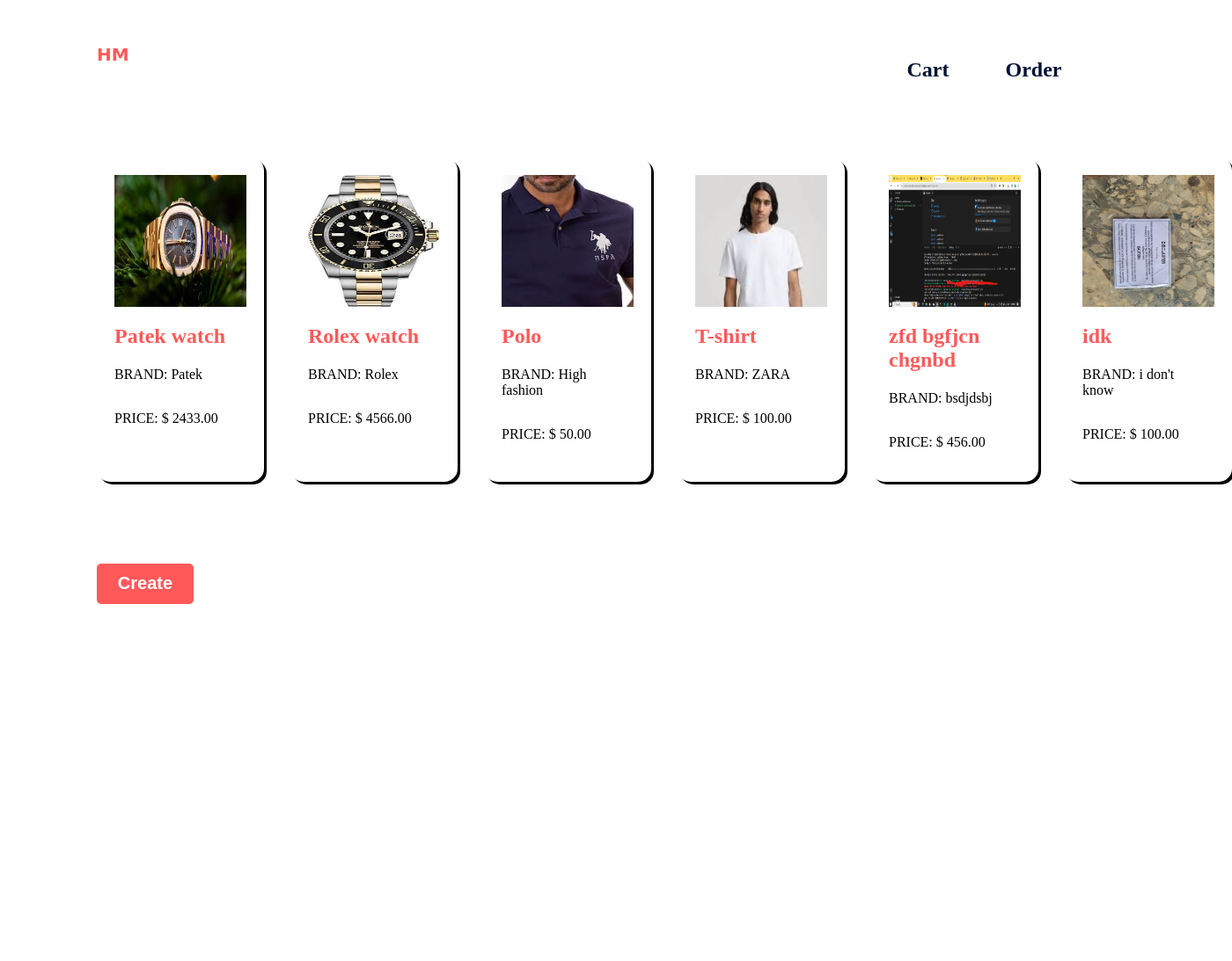
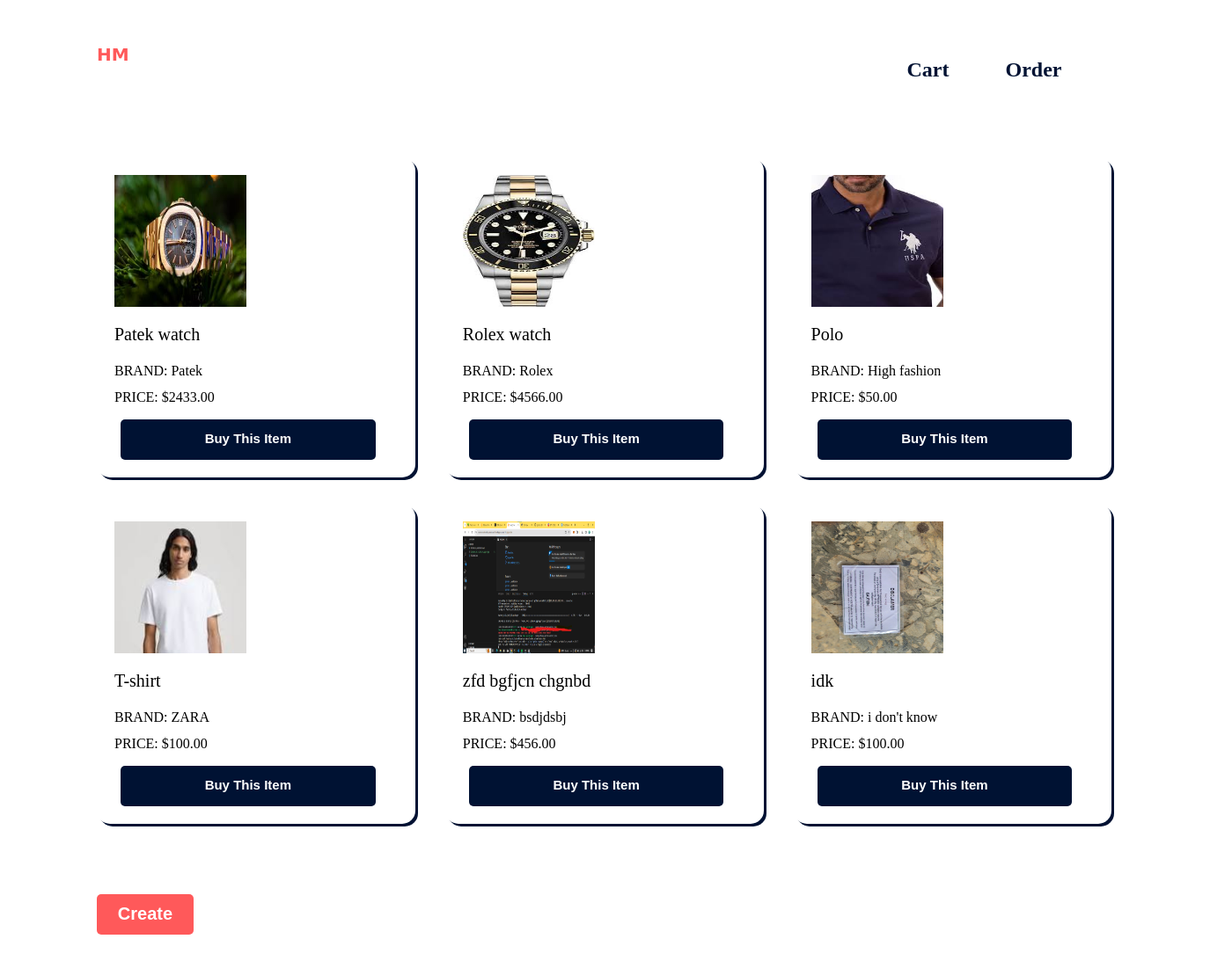
Before and after one commit to hash-tec/peer2peer, a Django app: page /marketplace/items/ in a window 1400 px wide. Shown: the whole page at 88% size. Before the commit the page ends 687 px from the top, so only its background shows below. Run offline with Django 5.2, Linux system fonts and the light colour scheme; data comes from the database, SQL or seed files in the repository; both versions use the stored data as it was after the commit; some web fonts are replaced.

Commit message:
Done with the 'available-listing' css and html

```diff
--- a/marketplace/static/marketplace/available-listing.css
+++ b/marketplace/static/marketplace/available-listing.css
@@ -5,8 +5,6 @@
 .listing-section{
   margin-left: 30px;
   width:90%;
-
-  display: flex;
   justify-content: space-between;
   padding: 50px;
 }
@@ -15,8 +13,9 @@
 
 .item-section{
   border-radius: 15px;
-  box-shadow: 3px 3px black;
-  width:50%;
+  box-shadow: 3px 3px #001233;
+  display: inline-block;
+  width:30%;
   margin-right: 30px;
   margin-bottom: 30px;
 
@@ -28,7 +27,11 @@
 }
 .mini-section a{
   text-decoration: none;
-  color: #FF595A;
+  color: black;
+  font-weight: 400;
+}
+.name{
+  font-size: 20px;
 }
 .brand{
 
@@ -37,7 +40,24 @@
   display: flex;
   margin-right: 75px;
 }
-
+.price{
+  margin-top: -20px;
+}
+.buy-button {
+  background-color: #001233;
+  width: 90%;
+  margin: auto;
+  margin-left: 7px;
+  font-size: 15px;
+  padding-bottom: 2px;
+}
+.buy-button p{
+  margin-top: 12px;
+}
+.buy-button:hover{
+  background-color: white;
+  color: #001233;
+}
 button{
   background-color: #FF595A;
   color: white;
@@ -45,7 +65,6 @@
   height: 46px;
   border-radius: 5px;
   border: none;
-  margin-top: 13px;
   margin-left: 80px;
   font-size: 20px;
   font-weight: 900;
--- a/marketplace/templates/marketplace/available-listing.html
+++ b/marketplace/templates/marketplace/available-listing.html
@@ -11,15 +11,16 @@
                 <div class="mini-section">
                     <div class="item-image"><img src="{{item.image.url}}"/></div>
                     <div class="name">
-                    <a href="{% url "item-details" item.slug %}"> <h2>{{item.item_name}}</h2></a>
+                    <a href="{% url "item-details" item.slug %}"> <p>{{item.item_name}}</p></a>
                     </div>
                     <div class="brand">
                         <P>BRAND: {{item.brand}}</P>
                         <p></p>
                     </div>
                     <div class="price">
-                        <P>PRICE: $ {{item.price}}</P>
+                        <P>PRICE: ${{item.price}}</P>
                     </div>
+                    <a href="{% url 'item-details' item.slug %}"><button class="buy-button"><p>Buy This Item</p></button></a>
                 </div>
             </div>
         {% endfor %}
```
Also changed, not shown: db.sqlite3, uploads/items_images/photo_5917879169524548353_y.jpg (added).
